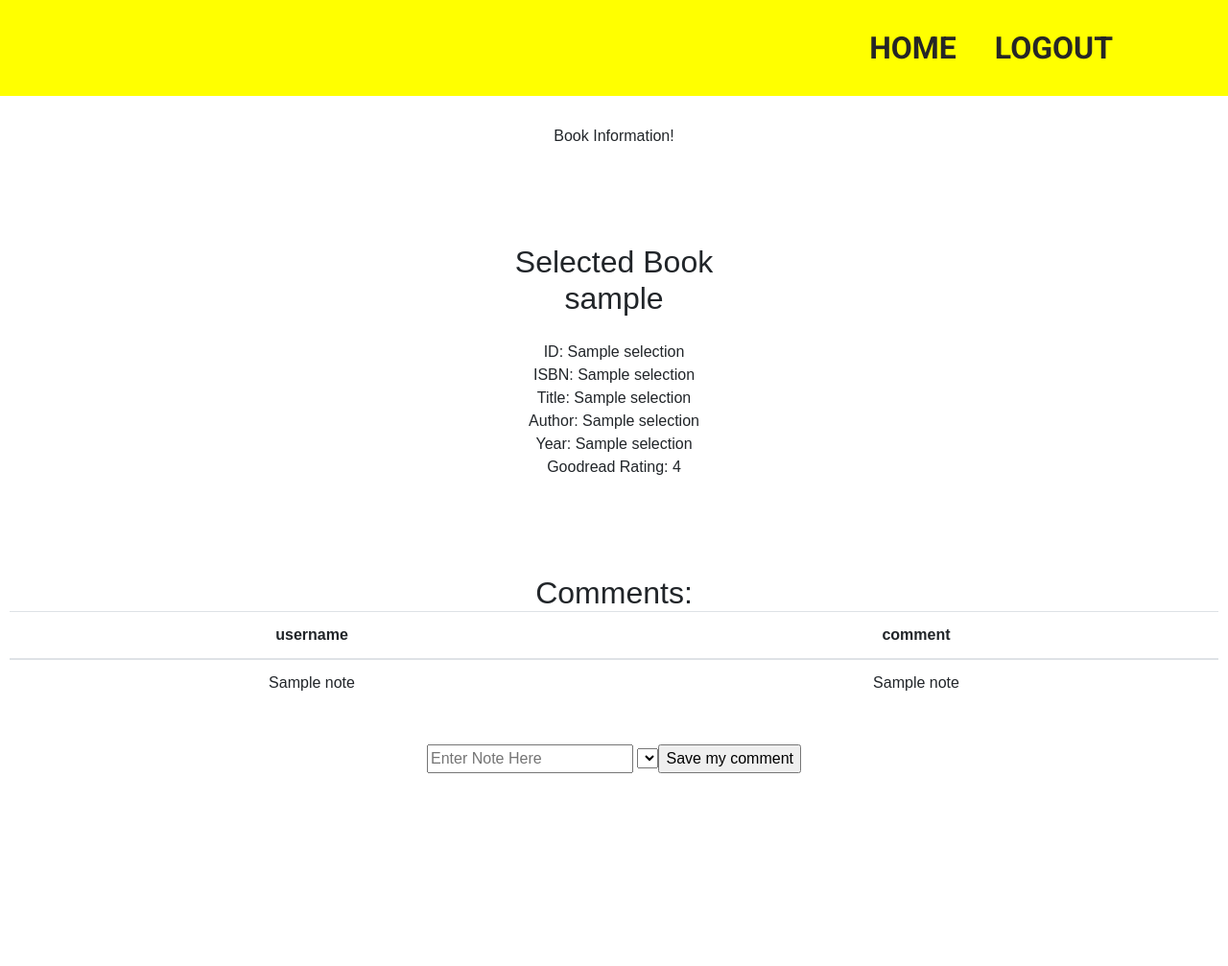
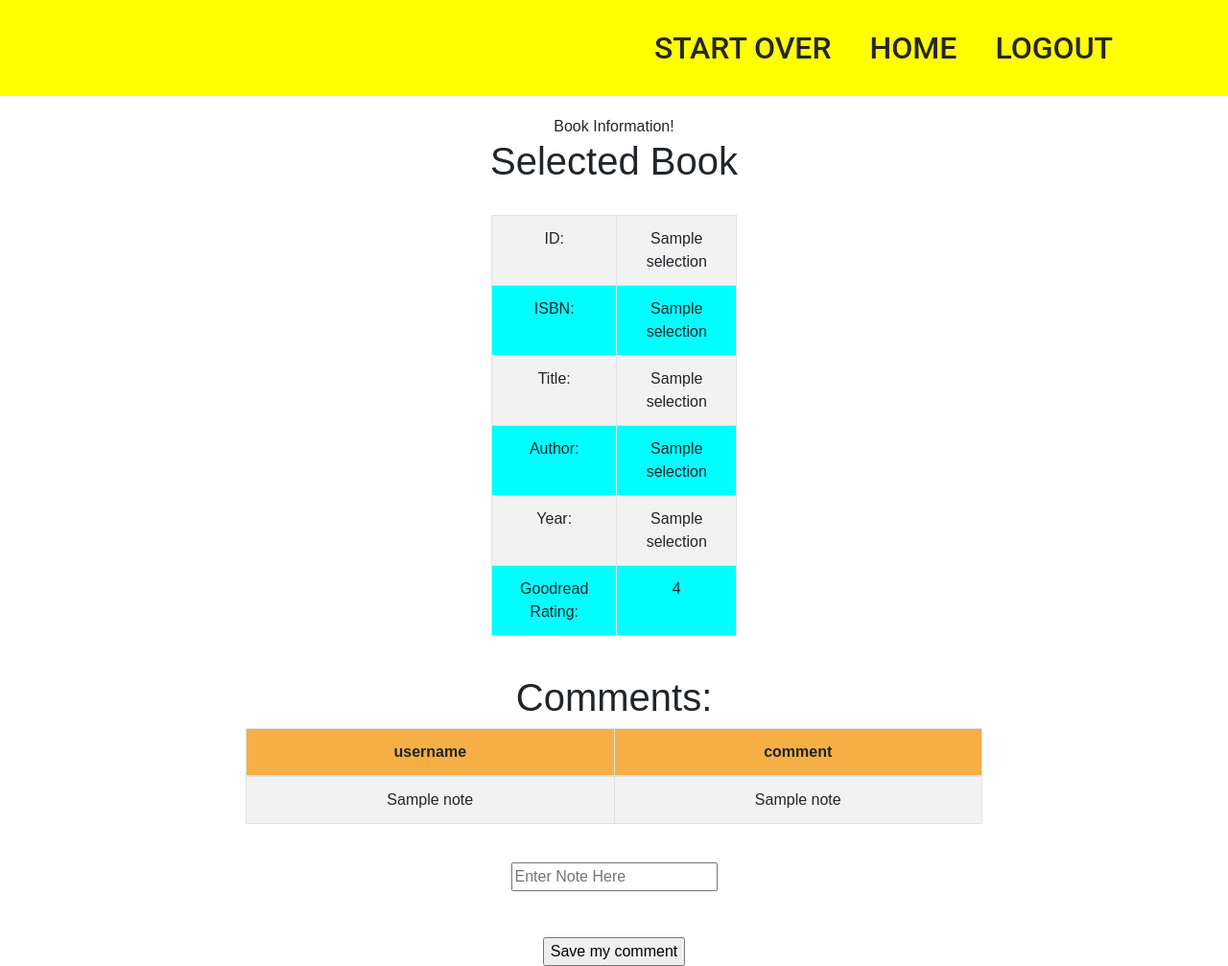
Before and after one commit to rgonnering/cs50-project1, a Flask app: template templates/book.html in a window 1280 px wide. Shown: the whole page at 96% size. Before the commit the page ends 806 px from the top, so only its background shows below. Run offline with Flask 2, Linux system fonts and the light colour scheme; the template is opened without the code that fills it: most values are stand-ins (such as "Sample title", 1, 10 or a date in 2020); lists and menus that the app fills with data are empty; some libraries are stand-ins or nearby versions.

Commit message:
Functionality Working

```diff
--- a/application.py
+++ b/application.py
@@ -42,22 +42,27 @@ notes = {}  				# book notes dictionary
 
 @app.route("/")
 def index():
+    if 'username' in session:
+        session.pop('username')
+    if 'bood_id' in session:
+        session.pop('book_id')
     return render_template('index.html')
 
 
 @app.route('/signup', methods = ['POST'])
 def signup():
     email = request.form.get('email')
-    usern = request.form.get('name')
-    passw = request.form.get('password')
-    email = request.form.get('email')
+    usern = request.f500pxorm.get('name')
+    pass500500px = request.form.get('password')
+    e500500pxxmail = request.form.get('email')
     # Check is user is already registered
-    #userSelection = db.execute("SELECT (username,password,email) FROM registered where username = :user", {"user": usern}).fetchone()
+    #userSelection = db.execute("SELECT (username,password,email) FROM registered             <li><a href="{{ url_for('menu') }}">Search Again</a></li>where username = :user", {"user": usern}).fetchone()
     result = db.execute("SELECT * FROM registered WHERE username = :u", {"u": usern}).fetchone()
-    print("Registration: ", usern, result[1], result.username )
-    if result.username == usern:
-        msg = "You are already Registered"
-        return render_template('form.html', email=email, username=usern, password=passw, msg=msg)
+
+    if result:
+        if result.username == usern:
+            msg = "You are already Registered"
+            return render_template('form.html', email=email, username=usern, password=passw, msg=msg)
     # New Registration
     result = db.execute("INSERT INTO registered (username, password, email) VALUES (:u, :p, :e)", {"u": usern, "p": passw, "e":email})
     db.commit()
@@ -67,46 +72,51 @@ def signup():
 
 @app.route('/login', methods=['POST'])
 def login():
-    # check if session['username' exists]
-    if session.get('username') is None:
-        session['username'] = []
-    print ("login: session: ", session['username'])
+
     # # get login credentials
     usern = request.form.get('name')
     passw = request.form.get('password')
+    print ("login1: ", usern, passw)
 
     # Check if username is already logged in
-    if 'usern' in session:
+    if 'username' in session:
         msg = "You are logged in."
         return render_template('search.html', username=usern, msg=msg)
 
     # User is not logged in, so check if user matches a Registered user
     result = db.execute("SELECT * FROM registered where username = :u", {"u": usern}).fetchone()
-    print("Login: ", usern, result[1], result.username )
+    if result:
+        print("Login2: ", usern, result[1], result.username )
 
-    if result.username == usern:
-        if result.password == passw:
+        if result.username == usern and result.password == passw:
             # login credentials match a registered user
             #session['username'].append(usern)
             session['username'] = usern
-            if usern in session:
-                print ("Login session variable: ", usern, session['username'])
+            if 'username' in session:
+                print ("Login2 session variable: ", usern, session['username'])
             msg = "You have successfully Logged In!."
             return render_template('search.html', username=usern, msg=msg)
+        else:
+            error_msg = "Username and Password do not match"
+            return render_template('login.html', msg=error_msg)
     else:
-        error_msg = "Please Register"
-        return render_template('form.html', msg=error_msg)
+        error_msg = "Invalid Credentials. Please Try Again, or Register"
+        return render_template('login.html', msg=error_msg)
 
 
-@app.route('/menu', methods=['POST'])
+@app.route('/menu', methods=['GET', 'POST'])
 def menu():
+
     action = request.form.get('action')
     if action == "register":
         return render_template('signup.html')
     elif action == "login":
         return render_template('login.html')
     elif action == "search":
-        return render_template('search.html')
+        if 'username' in session:
+             return render_template('search.html')
+        else:
+            return render_template('login.html')
     elif action == "goodread":
         # get Goodread
         myISBN = "1632168146"
@@ -115,32 +125,36 @@ def menu():
 
         return render_template('goodread.html', res=res)
     else:
-         return render_template('index.html', msg="Error, Unknown Action Requested")
+        return render_template('index.html')
 
 
 @app.route('/search', methods=['POST'])
 def search():
-    username = session['username']
-    print ("Search: ", username)
+
+
     isbn = request.form.get("isbn")
     title = request.form.get("title")
     author = request.form.get("author")
     year = request.form.get("year")
-    username = request.form.get("username")
 
     # execute SQL command and get all data with user constraintes
-    count = 10
     selections = db.execute("SELECT * FROM books WHERE title LIKE '%"+title+"%' and author LIKE '%"+author+"%' and year LIKE '%"+year+"%' ").fetchall()
+
+    # check session variables
+    username = session['username']
+
+    print("Search2: ", session['username'])
     return render_template('list_selections.html', selections=selections, username=username)
 
 
 @app.route('/book', methods=['POST'])
 def book():
     username = session['username']
-    print("Book - username: ", username)
 
     # get book data for id
     id = request.form.get("select")
+    print("Book1 ", username, id)
+
     if id:
         session['book_id'] = id
     else:
@@ -153,7 +167,7 @@ def book():
 
     # get Goodread Rating
     myISBN = selection[1]
-    myKey = "KyNzMuBWuCAOoi42uosr8A"
+    myKey = "KyNzMuBWuCAOoi42uosr8A"# logout -------------------------------------------------------
     res = requests.get("https://www.goodreads.com/book/review_counts.json", params={"key": myKey, "isbns": myISBN})
     response = requests.get("https://www.goodreads.com/book/review_counts.json", params={"key": myKey, "isbns": myISBN})
     data = response.json()
@@ -180,29 +194,25 @@ def book():
     return render_template('book.html', username=username, selection=selection, notes=bookNotes, rating=gr_rating)
 
 
+# goSearch -------------------------------------------------------
+# from book.html, do another search
+@app.route('/goSearch', methods=['GET', 'POST'])
+def goSearch():
+    if 'username' in session:
+            return render_template('search.html')
+    else:
+        return render_template('login.html')
+
 
 # logout -------------------------------------------------------
 @app.route("/logout")
 def logout():
     session.pop('username', None)
-    return redirect(url_for('login'))
+    return render_template('login.html')
 
 
 
 
-
-
-
-
-# not needed
-@app.route('/goodread', methods=['POST'])
-def goodread():
-    myISBN = "0316113573"
-    myKey = "KyNzMuBWuCAOoi42uosr8A"
-    response = requests.get("https://www.goodreads.com/book/review_counts.json", params={"key": myKey, "isbns": myISBN})
-    data = response.json()
-    gr_rating = (data['books'][0]['average_rating'])
-
-    return render_template('goodread.html', response=response, rating=gr_rating)
+# main -------------------------------------------------------
 if __name__ == "__main__":
     app.run()
--- a/static/styles.css
+++ b/static/styles.css
@@ -1,4 +1,4 @@
-@import url('https://fonts.googleapis.com/css?family=Roboto:700');
+
 body {
 	margin: 0;
 	padding: 0;
@@ -63,27 +63,12 @@ nav ul li a:hover {
 	background: #f00;
 }
 
-section.sec1 {
-	width: 100%;
-	height: 100vh;
-	background: url(bg1.jpg);
-	background-size: cover;
-}
-section.sec2 {
-	width: 100%;
-	height: 100vh;
-	background: url(bg2.jpg);
-	background-size: cover;
-}
-section.sec3 {
-	width: 100%;
-	height: 100vh;
-	background: url(bg3.png);
-	background-size: cover;
-}
+
 section.content {
     padding: 10px;
-    text-align: center;
+	text-align: center;
+	width: 100%;
+	position: relative;
 }
 section.content h1 {
     margin: 0;
@@ -97,8 +82,51 @@ section.content p {
 	font-size: 1.1em;
 }
 
-.table {
-	border=1
+
+# Center aligning has no effect if the width property is not set (or set to 100%).
+.center {
 	margin: auto;
-    position: relative;
+	width: 30%;
 }
+.myTable {
+	border: 1px solid black;
+	width: 60%;
+	margin-left: 20%;
+	#margin: auto;
+    #position: relative;
+}
+
+.little_table {
+	border: 1px solid black;
+	width: 20%;
+	margin-left: 40%;
+	#margin: auto;
+    #position: relative;
+}
+
+#tr:nth-child(even) {background-color: cyan !important;}
+#tr:nth-child(odd) {background-color: #FFF ! important;}
+th {
+	background-color: rgb(245, 175, 69);
+}
+
+table tr:nth-child(even) {background-color: cyan !important;}
+#.table tr:hover {background-color: #ddd;}
+
+table.table {
+    width: auto;
+}
+
+table.table .table-bordered {
+	border: 3px solid black;
+}
+.table .thead-light th {
+	color: black;
+	background-color: rgb(245, 175, 69);
+	border: 2px;
+	border-color: black;
+  }
+
+.table_nice {
+	border: 1px solid black;
+}
--- a/templates/book.html
+++ b/templates/book.html
@@ -3,32 +3,56 @@
 {% extends "layout.html" %}
 
 {% block heading %}
-
     <nav>
         <ul>
-            <li><a href="/">Home</a></li>
-            <li><a href="{{ url_for('logout') }}"">Logout</a></li>
+            <li><a href="/">Start Over</a></li>
+            <li><a href="{{ url_for('menu') }}">Home</a></li>
+            <li><a href="{{ url_for('logout') }}">Logout</a></li>
         </ul>
     </nav>
 {% endblock %}
 
 {% block body %}
     Book Information!
-    <h1>Selected Book<br>
-    {{username}}</h1>
+    <h1>Selected Book</h1>
     <br>
-    ID: {{selection[0]}}<br>
-    ISBN: {{selection[1]}}<br>
-    Title: {{selection[2]}}<br>
-    Author: {{selection[3]}}<br>
-    Year: {{selection[4]}}<br>
-    Goodread Rating: {{rating}}<br>
+    <div>
+            <table  class="table table-striped table-bordered"
+            style="width:20%;margin-left:40%;">
+            <tr>
+                <td> ID: </td>
+                <td> {{selection[0]}} </td>
+            </tr>
+            <tr>
+                    <td> ISBN: </td>
+                    <td> {{selection[1]}} </td>
+            </tr>
+            <tr>
+                    <td> Title: </td>
+                    <td> {{selection[2]}} </td>
+            </tr>
+            <tr>
+                    <td> Author: </td>
+                    <td> {{selection[3]}} </td>
+            </tr>
+            <tr>
+                    <td> Year: </td>
+                    <td> {{selection[4]}} </td>
+            </tr>
+            <tr>
+                    <td> Goodread Rating: </td>
+                    <td> {{rating}} </td>
+            </tr>
+        </table>
+    </div>
+    <br>
 
-
+    <div >
         {% if notes %}
             <h1>Comments:</h1>
-            <table class=table>
-                <thead>
+            <table  class="table table-striped table-bordered table-hover"
+                    style="width:60%;margin-left:20%;">
+                <thead >
                     <tr>
                         <th>username</th>
                         <th>comment</th>
@@ -44,17 +68,16 @@
                 </tbody>
             </table>
         {% endif %}
-
+    </div>
     <br>
 
     <form action="{{ url_for('book') }}" method="post">
         <div>
 
             <input type="text" name="notefield" placeholder="Enter Note Here">
+            <br>
 
-
-            <select  name="select" value={{selection[0]}}>
-
+            <br><br>
             <input type="submit" value="Save my comment">
 
         </div>
--- a/templates/layout.html
+++ b/templates/layout.html
@@ -31,7 +31,7 @@
         <section class="content">
             <h1>{% block heading %}{% endblock %}</h1>
         </section>
-        <section class="content">
+        <section style="text-align: center">
             {% block body %}
             {% endblock %}
         </section>
```
Also changed, not shown: templates/form.html (+5 -9 lines), templates/goodread.html (+5 -14 lines), templates/index.html (+1 -8 lines), templates/list_selections.html (+10 -10 lines), templates/login.html (+8 -8 lines), templates/menu.html (+7 -10 lines), templates/search.html (+5 -8 lines), templates/signup.html (+8 -13 lines), 2 other files.
